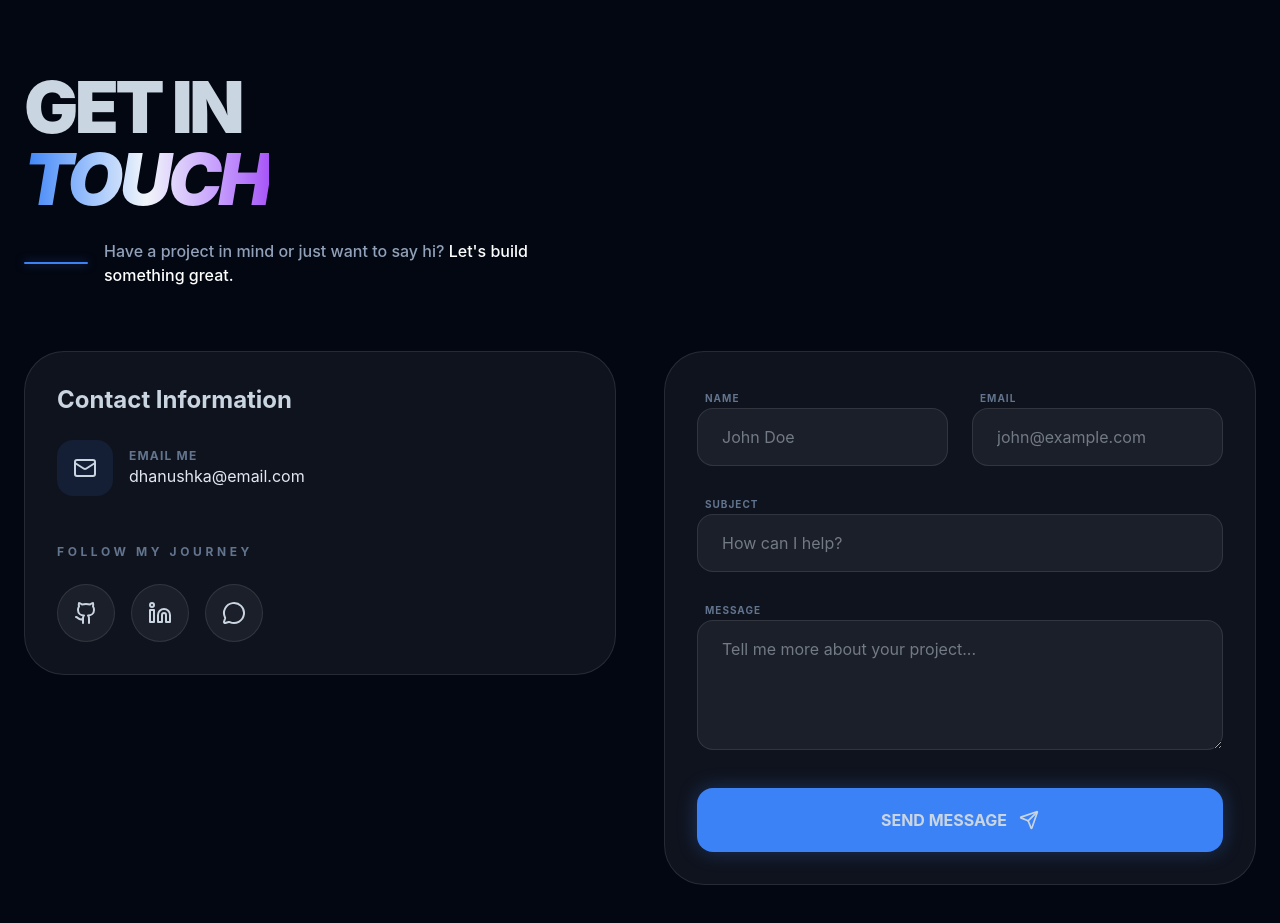
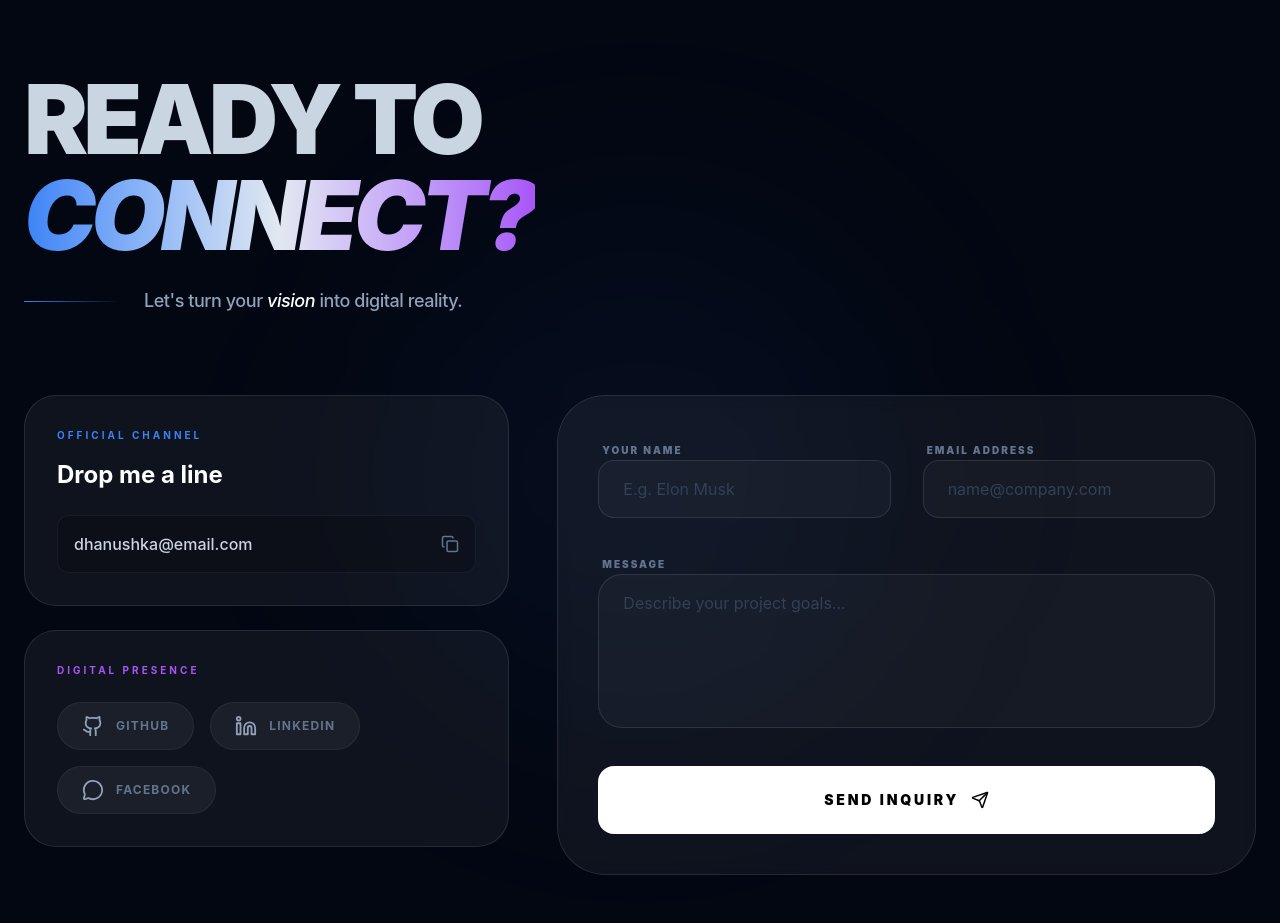
Before and after one commit to Dhanuwa856/modern-react-portfolio, a React (Vite) app: page / in a window 1280 px wide. Shown: the part 2760-3683 px from the top of the page. Built offline with nearby package versions, Linux system fonts and the light colour scheme; no server answers; the database is empty.

Commit message:
update contact section

```diff
--- a/src/components/Contact.jsx
+++ b/src/components/Contact.jsx
@@ -1,12 +1,21 @@
 import { useState } from 'react';
-import { motion } from 'framer-motion';
+import { motion, AnimatePresence } from 'framer-motion';
 import { supabase } from '../supabaseClient';
-import { Mail, Github, Linkedin, Send, MessageCircle } from 'lucide-react';
+import { Mail, Github, Linkedin, Send, MessageCircle, Copy, Check } from 'lucide-react';
 
 const Contact = () => {
   const [formData, setFormData] = useState({ name: '', email: '', subject: '', message: '' });
   const [loading, setLoading] = useState(false);
   const [success, setSuccess] = useState(false);
+  const [copied, setCopied] = useState(false);
+
+  const emailAddress = "dhanushka@email.com"; // ඔයාගේ Email එක මෙතනට දාන්න
+
+  const copyEmail = () => {
+    navigator.clipboard.writeText(emailAddress);
+    setCopied(true);
+    setTimeout(() => setCopied(false), 2000);
+  };
 
   const handleSubmit = async (e) => {
     e.preventDefault();
@@ -25,92 +34,130 @@ const Contact = () => {
   };
 
   return (
-    <section id="contact" className="py-24 px-6 relative">
-      <div className="max-w-7xl mx-auto">
+    <section id="contact" className="py-24 px-6 relative overflow-hidden">
+      {/* Background Decorative Glow */}
+      <div className="absolute top-1/2 left-1/2 -translate-x-1/2 -translate-y-1/2 w-[500px] h-[500px] bg-accent-blue/5 rounded-full blur-[120px] pointer-events-none" />
 
-        {/* Header - Consistent with Works & About */}
-        <div className="mb-16">
-          <motion.div initial={{ opacity: 0, x: -20 }} whileInView={{ opacity: 1, x: 0 }} viewport={{ once: true }}>
-            <h2 className="text-5xl md:text-7xl font-black mb-4 tracking-tighter leading-none">
-              GET IN <br />
-              <span className="bg-gradient-to-r from-accent-blue via-slate-100 to-accent-purple bg-clip-text text-transparent italic">
-                TOUCH
+      <div className="max-w-7xl mx-auto relative z-10">
+
+        {/* Header Section */}
+        <div className="mb-20">
+          <motion.div initial={{ opacity: 0, y: 20 }} whileInView={{ opacity: 1, y: 0 }} viewport={{ once: true }}>
+            <h2 className="text-6xl md:text-8xl font-black mb-6 tracking-tighter leading-none">
+              READY TO <br />
+              <span className="bg-gradient-to-r from-accent-blue via-slate-200 to-accent-purple bg-clip-text text-transparent italic">
+                CONNECT?
               </span>
             </h2>
-            <div className="flex flex-col md:flex-row md:items-center gap-4 mt-6">
-               <div className="h-[2px] w-16 bg-accent-blue rounded-full shadow-[0_0_10px_rgba(59,130,246,0.5)]" />
-               <p className="text-slate-400 text-sm md:text-base font-medium max-w-md">
-                 Have a project in mind or just want to say hi? <span className="text-white">Let's build something great.</span>
+            <div className="flex items-center gap-6">
+               <div className="h-[1px] w-24 bg-gradient-to-r from-accent-blue to-transparent" />
+               <p className="text-slate-400 text-lg font-medium tracking-tight">
+                 Let's turn your <span className="text-white italic">vision</span> into digital reality.
                </p>
             </div>
           </motion.div>
         </div>
 
-        <div className="grid grid-cols-1 lg:grid-cols-2 gap-12">
+        <div className="grid grid-cols-1 lg:grid-cols-12 gap-12">
 
-          {/* Contact Info & Socials */}
-          <div className="space-y-8">
-            <div className="bg-white/5 border border-white/10 p-8 rounded-[2.5rem]">
-              <h3 className="text-2xl font-bold mb-6">Contact Information</h3>
-              <div className="space-y-6">
-                <a href="mailto:your-email@gmail.com" className="flex items-center gap-4 group">
-                  <div className="p-4 bg-accent-blue/10 rounded-2xl group-hover:bg-accent-blue group-hover:text-white transition-all">
-                    <Mail size={24} />
+          {/* Left Side: Info Cards (Bento Style) */}
+          <div className="lg:col-span-5 space-y-6">
+
+            {/* Email Card with Copy Feature */}
+            <motion.div
+              whileHover={{ y: -5 }}
+              className="bg-white/5 border border-white/10 p-8 rounded-[2rem] group relative overflow-hidden"
+            >
+              <div className="relative z-10">
+                <p className="text-[10px] font-bold text-accent-blue uppercase tracking-[0.3em] mb-4">Official Channel</p>
+                <h3 className="text-2xl font-bold text-white mb-6">Drop me a line</h3>
+                <div
+                  onClick={copyEmail}
+                  className="flex items-center justify-between bg-black/20 border border-white/5 p-4 rounded-xl cursor-pointer hover:border-accent-blue/50 transition-all group/item"
+                >
+                  <span className="text-slate-300 font-medium truncate mr-4">{emailAddress}</span>
+                  {copied ? <Check size={18} className="text-green-500" /> : <Copy size={18} className="text-slate-500 group-hover/item:text-accent-blue" />}
                 </div>
-                  <div>
-                    <p className="text-xs text-slate-500 uppercase font-bold tracking-widest">Email Me</p>
-                    <p className="text-slate-200">dhanushka@email.com</p>
               </div>
-                </a>
-              </div>
+            </motion.div>
 
-              {/* Social Links */}
-              <div className="mt-12">
-                <p className="text-xs text-slate-500 uppercase font-bold tracking-[0.3em] mb-6 text-center lg:text-left">FOLLOW MY JOURNEY</p>
-                <div className="flex gap-4 justify-center lg:justify-start">
+            {/* Social Connect Card */}
+            <motion.div
+              whileHover={{ y: -5 }}
+              className="bg-white/5 border border-white/10 p-8 rounded-[2rem]"
+            >
+              <p className="text-[10px] font-bold text-accent-purple uppercase tracking-[0.3em] mb-6">Digital Presence</p>
+              <div className="flex flex-wrap gap-4">
                 {[
-                    { icon: <Github />, link: 'https://github.com' },
-                    { icon: <Linkedin />, link: 'https://linkedin.com' },
-                    { icon: <MessageCircle />, link: 'https://facebook.com' } // FB Page එකට
+                  { icon: <Github size={22} />, label: 'GitHub', link: '#' },
+                  { icon: <Linkedin size={22} />, label: 'LinkedIn', link: '#' },
+                  { icon: <MessageCircle size={22} />, label: 'Facebook', link: '#' }
                 ].map((social, i) => (
-                    <a key={i} href={social.link} target="_blank" className="p-4 bg-white/5 border border-white/10 rounded-full hover:border-accent-blue hover:text-accent-blue transition-all">
-                      {social.icon}
+                  <a
+                    key={i}
+                    href={social.link}
+                    target="_blank"
+                    className="flex items-center gap-3 px-6 py-3 bg-white/5 rounded-full border border-white/5 hover:border-accent-blue/50 hover:bg-accent-blue/5 transition-all group"
+                  >
+                    <span className="text-slate-400 group-hover:text-accent-blue transition-colors">{social.icon}</span>
+                    <span className="text-xs font-bold uppercase tracking-widest text-slate-500 group-hover:text-slate-200">{social.label}</span>
                   </a>
                 ))}
               </div>
+            </motion.div>
           </div>
+
+          {/* Right Side: Professional Form */}
+          <div className="lg:col-span-7">
+            <form onSubmit={handleSubmit} className="bg-white/5 border border-white/10 p-10 rounded-[3rem] backdrop-blur-sm">
+              <div className="grid grid-cols-1 md:grid-cols-2 gap-8 mb-8">
+                <div className="space-y-3">
+                  <label className="text-[10px] font-black uppercase tracking-[0.2em] text-slate-500 ml-1">Your Name</label>
+                  <input
+                    required
+                    type="text"
+                    value={formData.name}
+                    onChange={(e) => setFormData({...formData, name: e.target.value})}
+                    className="w-full bg-white/[0.03] border border-white/10 rounded-2xl px-6 py-4 focus:outline-none focus:ring-2 focus:ring-accent-blue/20 focus:border-accent-blue transition-all placeholder:text-slate-700"
+                    placeholder="E.g. Elon Musk"
+                  />
+                </div>
+                <div className="space-y-3">
+                  <label className="text-[10px] font-black uppercase tracking-[0.2em] text-slate-500 ml-1">Email Address</label>
+                  <input
+                    required
+                    type="email"
+                    value={formData.email}
+                    onChange={(e) => setFormData({...formData, email: e.target.value})}
+                    className="w-full bg-white/[0.03] border border-white/10 rounded-2xl px-6 py-4 focus:outline-none focus:ring-2 focus:ring-accent-blue/20 focus:border-accent-blue transition-all placeholder:text-slate-700"
+                    placeholder="name@company.com"
+                  />
                 </div>
               </div>
 
-          {/* Contact Form */}
-          <motion.form
-            onSubmit={handleSubmit}
-            className="bg-white/5 border border-white/10 p-8 rounded-[2.5rem] relative overflow-hidden"
-          >
-            <div className="grid grid-cols-1 md:grid-cols-2 gap-6 mb-6">
-              <div className="space-y-2">
-                <label className="text-[10px] font-bold uppercase tracking-widest text-slate-500 ml-2">Name</label>
-                <input required type="text" value={formData.name} onChange={(e) => setFormData({...formData, name: e.target.value})} className="w-full bg-white/5 border border-white/10 rounded-2xl px-6 py-4 focus:outline-none focus:border-accent-blue transition-all" placeholder="John Doe" />
-              </div>
-              <div className="space-y-2">
-                <label className="text-[10px] font-bold uppercase tracking-widest text-slate-500 ml-2">Email</label>
-                <input required type="email" value={formData.email} onChange={(e) => setFormData({...formData, email: e.target.value})} className="w-full bg-white/5 border border-white/10 rounded-2xl px-6 py-4 focus:outline-none focus:border-accent-blue transition-all" placeholder="john@example.com" />
-              </div>
-            </div>
-            <div className="space-y-2 mb-6">
-              <label className="text-[10px] font-bold uppercase tracking-widest text-slate-500 ml-2">Subject</label>
-              <input type="text" value={formData.subject} onChange={(e) => setFormData({...formData, subject: e.target.value})} className="w-full bg-white/5 border border-white/10 rounded-2xl px-6 py-4 focus:outline-none focus:border-accent-blue transition-all" placeholder="How can I help?" />
-            </div>
-            <div className="space-y-2 mb-8">
-              <label className="text-[10px] font-bold uppercase tracking-widest text-slate-500 ml-2">Message</label>
-              <textarea required rows="4" value={formData.message} onChange={(e) => setFormData({...formData, message: e.target.value})} className="w-full bg-white/5 border border-white/10 rounded-2xl px-6 py-4 focus:outline-none focus:border-accent-blue transition-all" placeholder="Tell me more about your project..."></textarea>
+              <div className="space-y-3 mb-8">
+                <label className="text-[10px] font-black uppercase tracking-[0.2em] text-slate-500 ml-1">Message</label>
+                <textarea
+                  required
+                  rows="5"
+                  value={formData.message}
+                  onChange={(e) => setFormData({...formData, message: e.target.value})}
+                  className="w-full bg-white/[0.03] border border-white/10 rounded-[1.5rem] px-6 py-4 focus:outline-none focus:ring-2 focus:ring-accent-blue/20 focus:border-accent-blue transition-all placeholder:text-slate-700 resize-none"
+                  placeholder="Describe your project goals..."
+                ></textarea>
               </div>
 
-            <button disabled={loading} className="w-full bg-accent-blue py-5 rounded-2xl font-bold flex items-center justify-center gap-3 hover:scale-[1.02] active:scale-[0.98] transition-all disabled:opacity-50 shadow-[0_0_20px_rgba(59,130,246,0.3)]">
-              {loading ? "SENDING..." : (success ? "MESSAGE SENT! ✓" : "SEND MESSAGE")}
-              {!loading && !success && <Send size={20} />}
+              <button
+                disabled={loading}
+                className="group relative w-full bg-white text-black py-6 rounded-2xl font-black uppercase tracking-[0.2em] text-sm overflow-hidden transition-all hover:bg-accent-blue hover:text-white disabled:opacity-50"
+              >
+                <span className="relative z-10 flex items-center justify-center gap-3">
+                  {loading ? "TRANSMITTING..." : (success ? "MISSION SUCCESSFUL ✓" : "SEND INQUIRY")}
+                  {!loading && !success && <Send size={18} className="group-hover:translate-x-1 group-hover:-translate-y-1 transition-transform" />}
+                </span>
               </button>
-          </motion.form>
+            </form>
+          </div>
 
         </div>
       </div>
```
Lines whose indentation alone changed are shown as unchanged.
